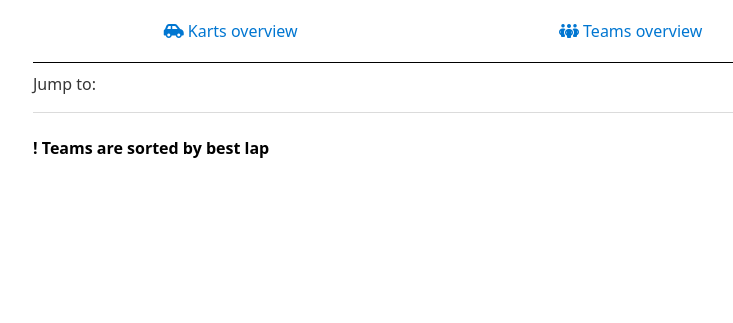
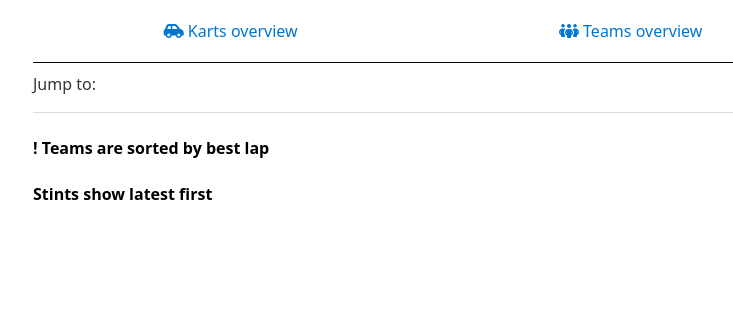
Before and after one commit to azhpushkin/nfs-timings, a Django app: template stats/templates/teams.html in a window 1280 px wide. Shown: the top 323 px of the page, without its empty margins (207-940 px from the left). Run offline with Django 4.2, Linux system fonts and the light colour scheme; the template is opened without the code that fills it, so the values that code supplies are empty; some libraries are stand-ins or nearby versions.

Commit message:
Sort stints per team

```diff
--- a/stats/templates/teams.html
+++ b/stats/templates/teams.html
@@ -17,6 +17,7 @@ TEAMS
 
     <hr>
     <h4>! Teams are sorted by best lap</h4>
+    <h4>Stints show latest first </h4>
     {% for team in teams %}
 
     <div class="team-card">
--- a/stats/views.py
+++ b/stats/views.py
@@ -44,7 +44,8 @@ class TeamsView(LoginRequiredMixin, TemplateView):
                             'best_lap', best_lap,
                             'avg_80', avg_80,
                             'laps_amount', laps_amount,
-                            'pilot', pilot
+                            'pilot', pilot,
+                            'stint_started_at', stint_started_at
                         )
                     """,
                     ()
@@ -52,6 +53,8 @@ class TeamsView(LoginRequiredMixin, TemplateView):
                 best_lap=Min('best_lap')
             ).order_by('best_lap')
         )
+        for s in stints_by_teams:
+            s['stints'] = list(sorted(s['stints'], key=lambda x: -x['stint_started_at']))
         return {
             'teams': stints_by_teams
         }
```
